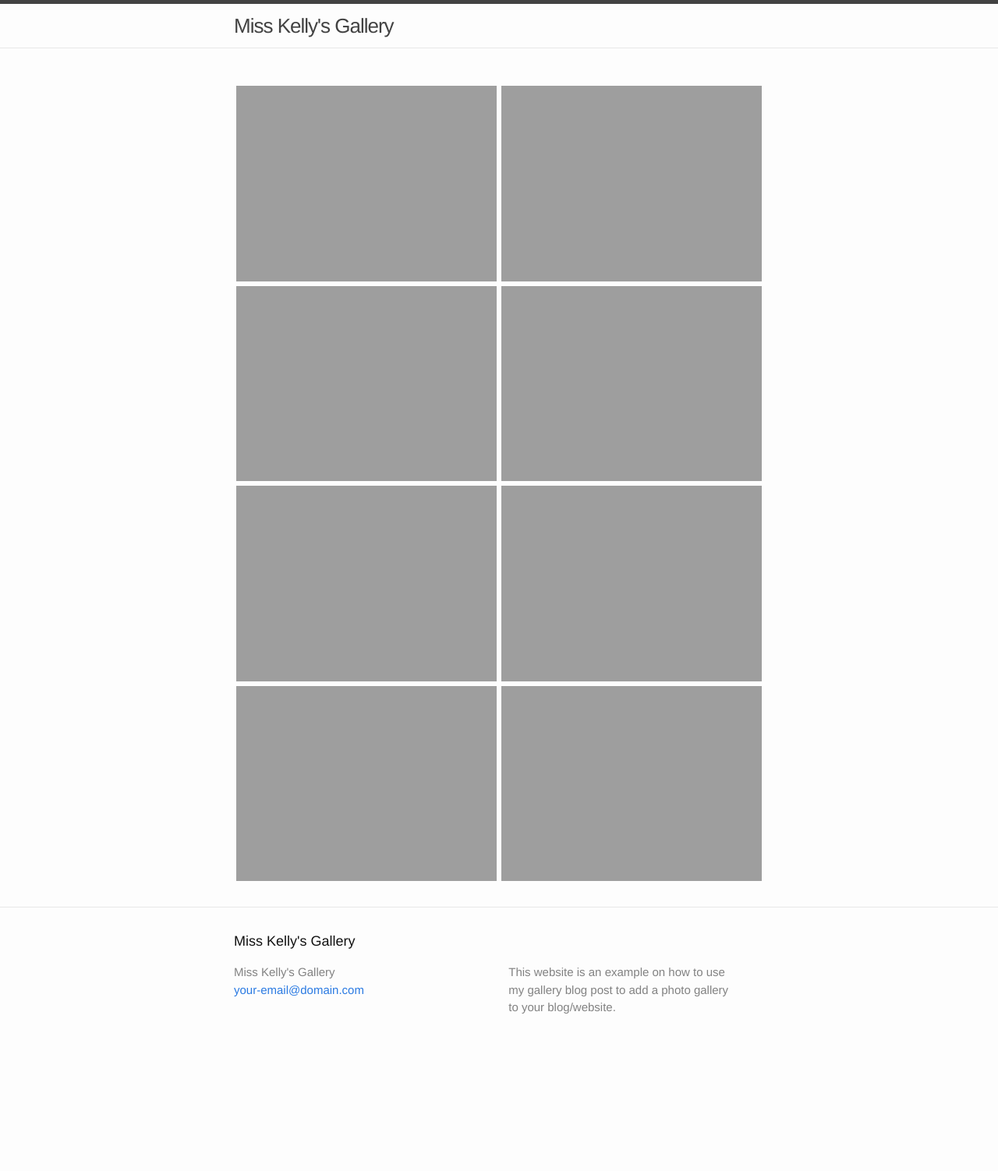
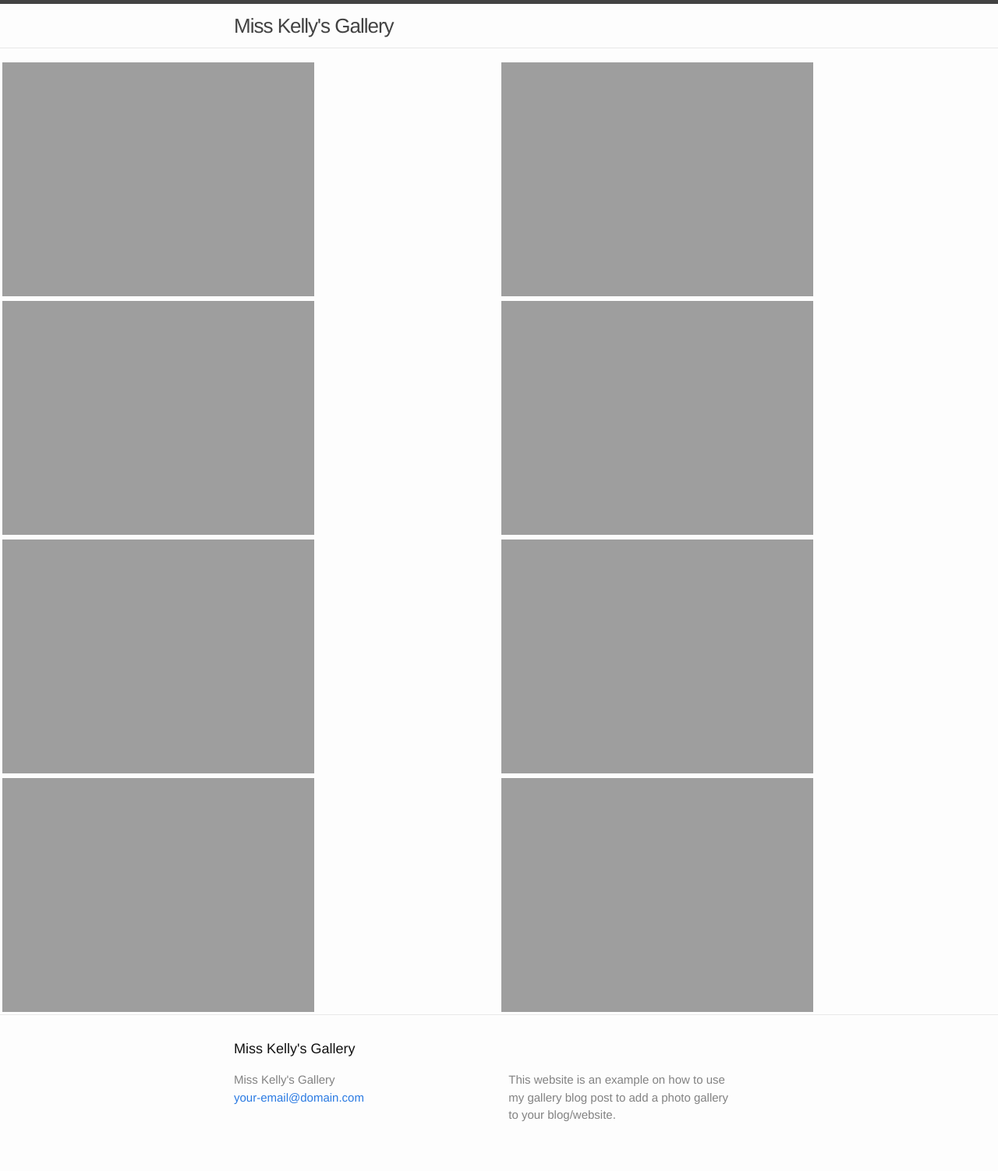
Before and after one commit to hugolmn/gallery-kelly, a Jekyll site: the page built from index.md, in a window 1280 px wide. Shown: the whole page at 78% size. Built offline with Jekyll 4.4.1, drawn with Linux system fonts in a browser that asks for light colours; comment, search, counter and statistics services are not loaded; before the commit the page ends 1364 px from its top, so only the background shows below that.

Commit message:
Replaced page-content by container-lg

```diff
--- a/_layouts/default.html
+++ b/_layouts/default.html
@@ -7,10 +7,8 @@
 
     {% include header.html %}
 
-    <div class="page-content">
-      <div class="wrapper">
-        {{ content }}
-      </div>
+    <div class="container-lg">
+      {{ content }}
     </div>
 
     {% include footer.html %}
```
